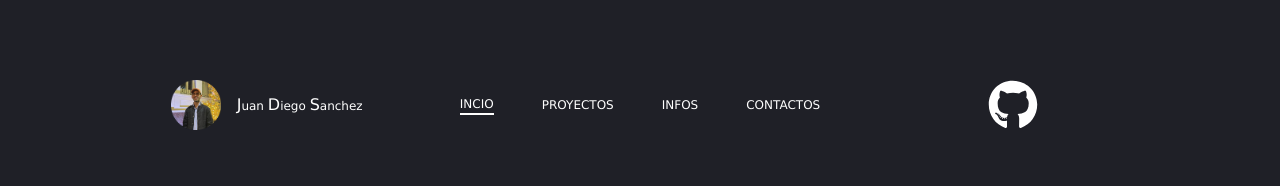
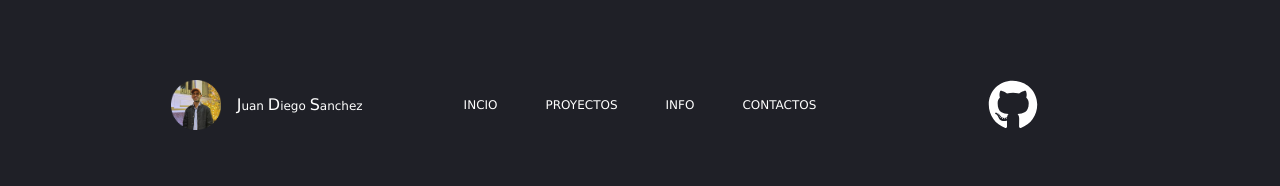
Before and after one commit to judisarodev/resume, a React (Create React App) app: page / in a window 1280 px wide. Shown: the top 186 px of the page. Built offline with nearby package versions, Linux system fonts and the light colour scheme.

Commit message:
menu customized

```diff
--- a/src/components/floder/Folder.js
+++ b/src/components/floder/Folder.js
@@ -1,7 +1,7 @@
 import React from "react";
 import './folder.css';
 
-const Folder = ({ name, light, children }) => {
+const Folder = ({ name, light, children, id }) => {
 
     const mainColor = {
         'background-color': light ? '#2E3038' : '#1F2027'
@@ -12,7 +12,7 @@ const Folder = ({ name, light, children }) => {
     }
 
     return(
-        <div className="container-fluid folder">
+        <div className="container-fluid folder" id={ id }>
             <div className="row">
                 <div className="col-2" style={mainColor}>
                     <p className="folder__title text-center m-0 d-flex justify-content-center align-items-center">{ name }</p>
--- a/src/components/menu/Menu.js
+++ b/src/components/menu/Menu.js
@@ -6,30 +6,34 @@ import './menu.css';
 const Menu = () => {
 
     const menuOptions = [
-        { name: 'INCIO', active: true },
-        { name: 'PROYECTOS', active: false },
-        { name: 'INFOS', active: false },
-        { name: 'CONTACTOS', active: false }
+        { name: 'INCIO' },
+        { name: 'PROYECTOS' },
+        { name: 'INFO' },
+        { name: 'CONTACTOS' }
     ];
+
+    const goToGithub = (e) => {
+        window.open('https://github.com/judisarodev', '_blank');
+    }
 
     return(
         <div className="container">
         <div className="row d-flex menu align-items-center">
             {/* Name and picture */}
             <MenuSection>
-                <img src={me} alt='Foto' height={50} width={50}/>
-                <p className="m-0 menu__title"><span>J</span>uan <span>D</span>iego <span>S</span>anchez</p>
+                <img className="menu_clickable" src={me} alt='Foto' height={50} width={50}/>
+                <p className="m-0 menu__title menu_clickable"><span>J</span>uan <span>D</span>iego <span>S</span>anchez</p>
             </MenuSection>
             {/* Menu options */}
             <MenuSection>
-                <MenuOption name={menuOptions[0].name} active={menuOptions[0].active}/>
-                <MenuOption name={menuOptions[1].name} active={menuOptions[1].active}/>
-                <MenuOption name={menuOptions[2].name} active={menuOptions[2].active}/>
-                <MenuOption name={menuOptions[3].name} active={menuOptions[3].active}/>
+                <MenuOption name={menuOptions[0].name} id={'home'}/>
+                <MenuOption name={menuOptions[1].name} id={'work'}/>
+                <MenuOption name={menuOptions[2].name} id={'about'}/>
+                <MenuOption name={menuOptions[3].name} id={'contact'}/>
             </MenuSection>
             {/* Githum icon */}
             <MenuSection >
-                <FaGithub size={50}/>
+                <FaGithub size={50} className="menu_clickable" onClick={goToGithub}/>
             </MenuSection>
         </div>
         </div>
@@ -44,21 +48,21 @@ const MenuSection = ({ children }) => {
     );
 }
 
-const MenuOption = ({ name, active }) => {
-
-    const underlineStyle = {
-        'height': active ? '2px' : '0px',
-        'background-color': 'white'
-    };
-
+const MenuOption = ({ name, id }) => {
     const textSytle = {
         'font-size': '12px'
     };
 
+    const scrollToView = (id) => {
+        const element = document.getElementById(id);
+        if(element){
+            element.scrollIntoView({behavior: 'smooth'});
+        }
+    }
+
     return(
         <div className="flex m-3">
-            <p className="m-0" style={textSytle}>{name}</p>
-            <div style={underlineStyle}></div>
+            <p className="menu__option m-0 menu_clickable" style={textSytle} onClick={() => scrollToView(id)}>{name}</p>
         </div>
     );
 }
--- a/src/components/menu/menu.css
+++ b/src/components/menu/menu.css
@@ -9,3 +9,17 @@ p{
 .menu__title span {
     font-size: 16px;
 }
+.menu__option:hover{
+    animation: grow 1s ease-in-out alternate infinite;
+}
+@keyframes grow {
+    0%{
+        transform: scale(1);
+    }
+    100%{
+        transform: scale(0.9);
+    }
+}
+.menu_clickable:hover{
+    cursor: pointer;
+}
--- a/src/views/about/About.js
+++ b/src/views/about/About.js
@@ -10,7 +10,7 @@ const About = () => {
     ];
 
     return(
-        <Folder name={'Información'}>
+        <Folder name={'Información'} id={'about'}>
             <div className="container">
                 {aboutData.map(item=><AboutItem title={item.title} content={item.content}/>)}
             </div>
--- a/src/views/contact/Contact.js
+++ b/src/views/contact/Contact.js
@@ -10,7 +10,7 @@ const Contact = () => {
     const [message, setMessage] = useState('');
 
     return(
-        <Folder name={'Contacto'} light={true}>
+        <Folder name={'Contacto'} light={true} id={'contact'}>
             <form className="d-flex flex-column gap-2 form--contact">
                 <label>Nombre</label>
                 <input className="form__input" type="text" value={ name } onChange={(e) => setName(e.target.value)}/>
--- a/src/views/home/Home.js
+++ b/src/views/home/Home.js
@@ -13,7 +13,7 @@ const skills = [
 
 const Home = () => {
    return (
-    <div className="container home">
+    <div className="container home" id="home">
         <div className="row">
             <div className="col-md-3">
                 <div className="row">
--- a/src/views/work/Work.js
+++ b/src/views/work/Work.js
@@ -14,7 +14,7 @@ const Work = () => {
     ];
 
     return(
-        <Folder name={'Poryectos'} light={true}>
+        <Folder name={'Poryectos'} light={true} id={'work'}>
             <div className="work">
                 { projects.map(project => <Project name={project.name} description={project.description} image={project.image} url={project.url}/>) }
             </div>
```
